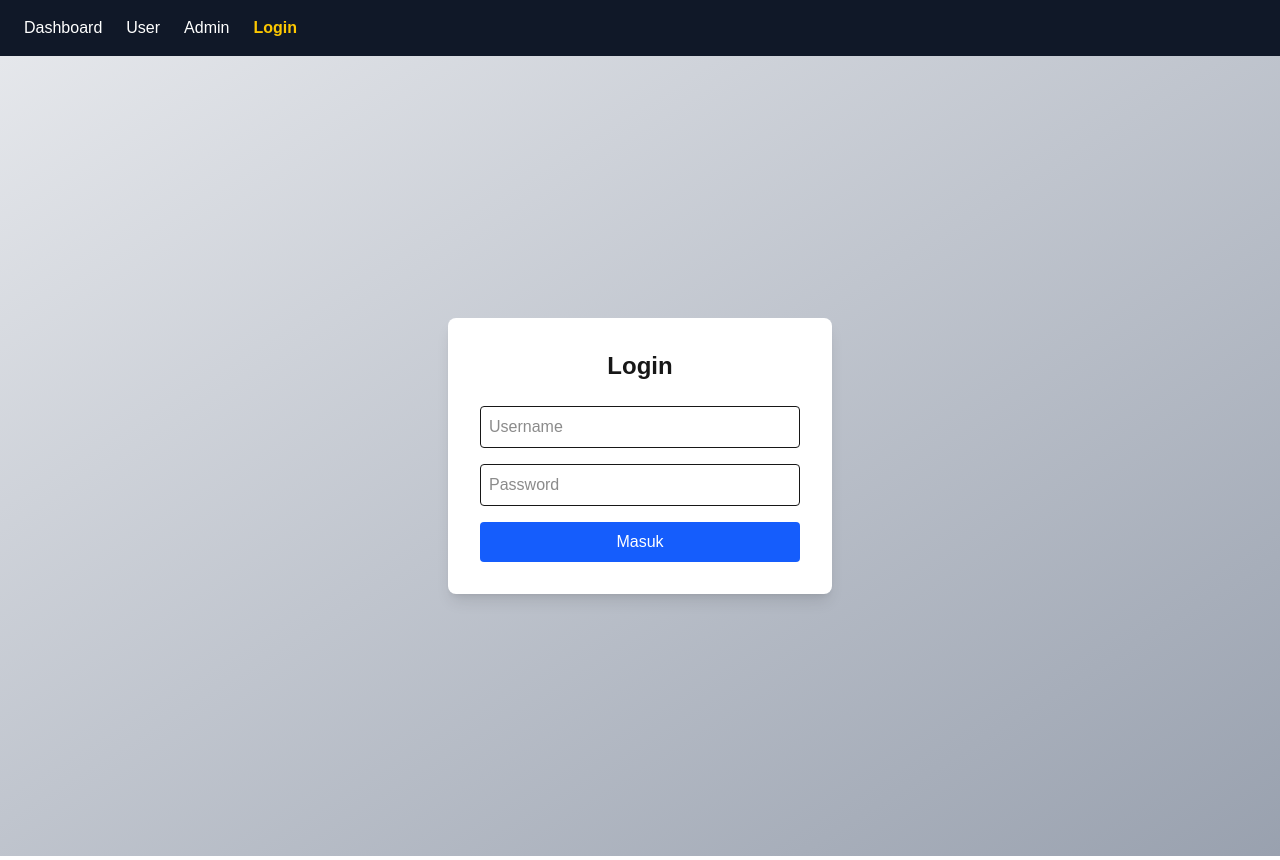
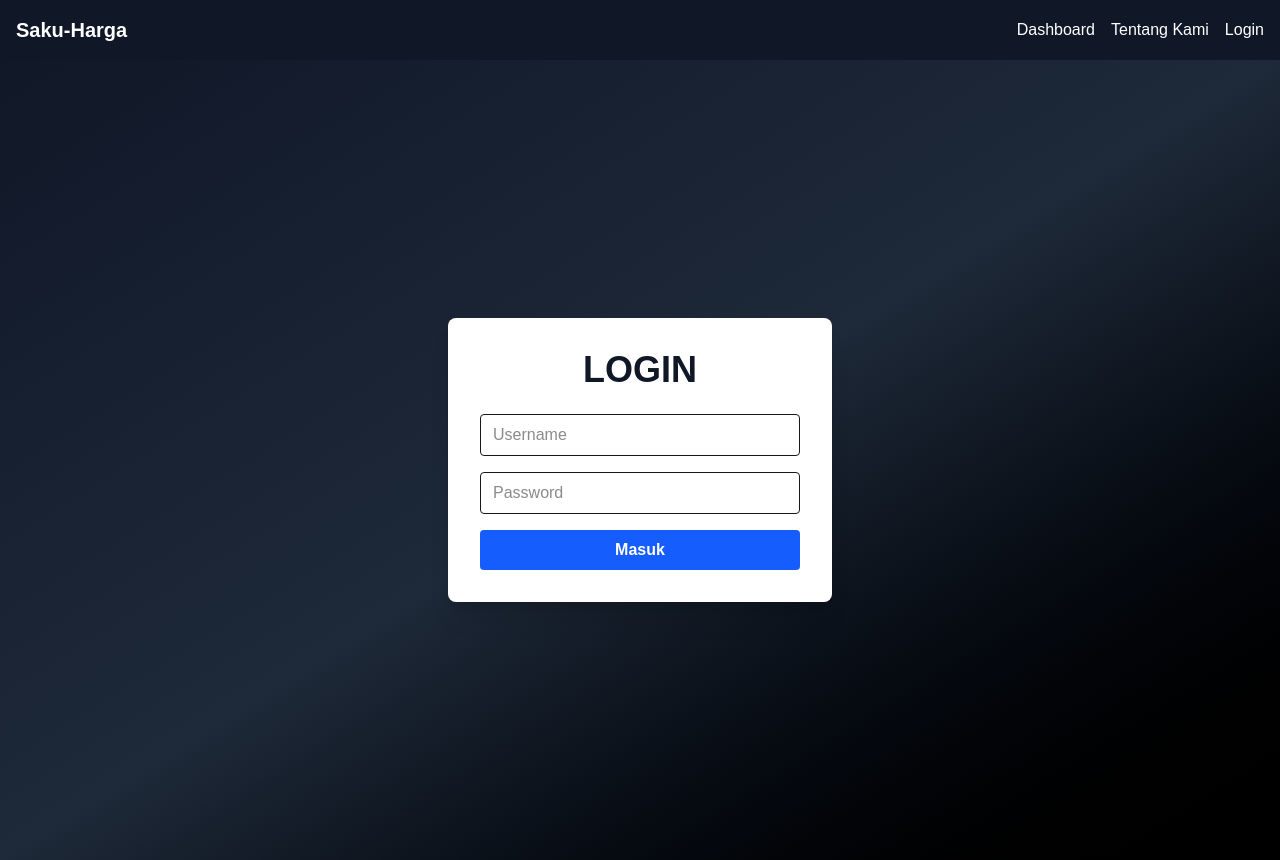
Before and after one commit to ArifaMuthmainnah/saku-harga, a Next.js app: page /login in a window 1280 px wide. Built offline with nearby package versions, Linux system fonts and the light colour scheme.

Commit message:
chore: add README (desc, goals, benefits, target, roadmap)

```diff
--- /dev/null
+++ b/src/app/about/page.tsx
@@ -0,0 +1,26 @@
+"use client";
+
+import { useRouter } from "next/navigation";
+
+export default function AboutPage() {
+  const router = useRouter();
+
+  return (
+    <main className="min-h-screen flex flex-col items-center justify-center bg-gradient-to-br from-gray-900 via-gray-800 to-black text-white p-6">
+      <div className="bg-gray-800/90 text-white p-6 rounded-lg shadow-lg max-w-lg text-center backdrop-blur-sm">
+        <h1 className="text-3xl font-bold mb-4">Tentang Kami</h1>
+        <p className="mb-6">
+          Saku-Harga adalah aplikasi sederhana untuk memantau harga bahan pokok.
+          Admin dapat menambahkan, mengubah, dan menghapus data harga.
+          Pengguna bisa mencari informasi harga dengan mudah.
+        </p>
+        <button
+          onClick={() => router.back()}
+          className="bg-blue-600 hover:bg-blue-700 text-white px-4 py-2 rounded"
+        >
+          Kembali
+        </button>
+      </div>
+    </main>
+  );
+}
--- a/src/app/admin/page.tsx
+++ b/src/app/admin/page.tsx
@@ -1,22 +1,22 @@
 "use client";
-
+import AuthGuard from "@/components/AuthGuard";
 import { useHarga } from "@/lib/useHarga";
 import PriceForm from "@/components/PriceForm";
 import PriceTable from "@/components/PriceTable";
 import { useState } from "react";
 import { ItemHarga } from "@/lib/useHarga";
 
-export default function AdminDashboard() {
+export default function AdminPage() {
   const { hargaList, tambahHarga, updateHarga, hapusHarga } = useHarga();
   const [editing, setEditing] = useState<ItemHarga | null>(null);
 
   return (
-    <main className="p-6 max-w-5xl mx-auto">
-      <h1 className="text-3xl font-bold mb-6 text-center">
-        ⚙️ Dashboard Admin - Kelola Harga
+    <AuthGuard allow={["admin"]}>
+      <main className="min-h-screen p-6 flex flex-col items-center bg-gradient-to-br from-gray-900 via-gray-800 to-black text-white">
+        <h1 className="text-3xl md:text-3xl lg:text-4xl font-bold mb-6 text-center">
+          Kelola Barang
         </h1>
 
-      {/* Card untuk form tambah/edit */}
         <div className="bg-white p-6 rounded-lg shadow-md mb-6">
           <PriceForm
             onSubmit={(data) => {
@@ -31,7 +31,6 @@ export default function AdminDashboard() {
           />
         </div>
 
-      {/* Card untuk tabel harga */}
         <div className="bg-white p-6 rounded-lg shadow-md">
           <PriceTable
             data={hargaList}
@@ -40,5 +39,6 @@ export default function AdminDashboard() {
           />
         </div>
       </main>
+    </AuthGuard>
   );
 }
--- a/src/app/login/page.tsx
+++ b/src/app/login/page.tsx
@@ -4,11 +4,11 @@ import { useState } from "react";
 import { useRouter } from "next/navigation";
 
 export default function LoginPage() {
+  const router = useRouter();
   const [username, setUsername] = useState("");
   const [password, setPassword] = useState("");
-  const router = useRouter();
 
-  const handleLogin = (e: React.FormEvent) => {
+  const handleSubmit = (e: React.FormEvent) => {
     e.preventDefault();
 
     if (username === "admin" && password === "admin123") {
@@ -18,32 +18,37 @@ export default function LoginPage() {
       localStorage.setItem("role", "user");
       router.push("/user");
     } else {
-      alert("Username atau password salah");
+      alert("Username atau Password salah!");
     }
   };
 
   return (
-    <main className="flex items-center justify-center min-h-screen bg-gradient-to-br from-gray-200 to-gray-400">
-      <div className="bg-white shadow-lg rounded-lg p-8 w-96">
-        <h1 className="text-2xl font-bold text-center mb-6">Login</h1>
-        <form onSubmit={handleLogin} className="space-y-4">
+    <main className="flex items-center justify-center min-h-screen bg-gradient-to-br from-gray-900 via-gray-800 to-black">
+      <div className="bg-white rounded-lg shadow-xl p-8 w-96">
+        {/* Judul */}
+        <h1 className="text-3xl md:text-3xl lg:text-4xl font-extrabold text-center mb-6 text-gray-900">
+          LOGIN
+        </h1>
+
+        {/* Form */}
+        <form onSubmit={handleSubmit} className="space-y-4">
           <input
             type="text"
             placeholder="Username"
             value={username}
             onChange={(e) => setUsername(e.target.value)}
-            className="border p-2 rounded w-full"
+            className="w-full border rounded px-3 py-2 focus:ring-2 focus:ring-blue-500"
           />
           <input
             type="password"
             placeholder="Password"
             value={password}
             onChange={(e) => setPassword(e.target.value)}
-            className="border p-2 rounded w-full"
+            className="w-full border rounded px-3 py-2 focus:ring-2 focus:ring-blue-500"
           />
           <button
             type="submit"
-            className="w-full bg-blue-600 hover:bg-blue-700 text-white py-2 rounded"
+            className="w-full bg-blue-600 hover:bg-blue-700 text-white font-bold py-2 rounded transition"
           >
             Masuk
           </button>
--- a/src/app/page.tsx
+++ b/src/app/page.tsx
@@ -27,7 +27,7 @@ export default function LandingPage() {
       </section>
 
       {/* Tentang Kami (optional untuk scroll dari Navbar nanti) */}
-      <section id="about" className="max-w-4xl mx-auto px-6 pb-20">
+      <section id="about" className="max-w-4xl mx-auto px-6 pb-20 text-center">
         <div className="bg-white/5 backdrop-blur rounded-xl p-6 border border-white/10">
           <h2 className="text-xl font-bold mb-2">Tentang Kami</h2>
           <p className="text-gray-200">
--- a/src/app/user/page.tsx
+++ b/src/app/user/page.tsx
@@ -7,28 +7,23 @@ import { useHarga } from "@/lib/useHarga";
 import SearchBar from "@/components/SearchBar";
 import PriceTable from "@/components/PriceTable";
 
-export default function UserDashboard() {
+export default function UserPage() {
   const { hargaList } = useHarga();
   const [query, setQuery] = useState("");
 
-  // Filter barang sesuai pencarian
   const filtered = hargaList.filter((item) =>
     item.nama.toLowerCase().includes(query.toLowerCase())
   );
 
   return (
-    <main className="p-6 max-w-4xl mx-auto">
-      <h1 className="text-3xl font-bold mb-6 text-center">
-        📊 Dashboard User - Daftar Harga
-      </h1>
+    <main className="min-h-screen p-6 bg-gradient-to-br from-gray-00 via-gray-800 to-black text-white">
+      <h1 className="text-3xl md:text-3xl lg:text-4xl font-bold mb-6 text-center">Harga Barang</h1>
 
-      {/* Card Search */}
-      <div className="bg-white p-4 rounded-lg shadow-md mb-6">
+      <div className="bg-white p-6 rounded-lg shadow-md mb-6">
         <SearchBar value={query} onChange={setQuery} />
       </div>
 
-      {/* Card Table */}
-      <div className="bg-white p-4 rounded-lg shadow-md">
+      <div className="bg-white p-6 rounded-lg shadow-md">
         <PriceTable data={filtered} />
       </div>
     </main>
--- /dev/null
+++ b/src/components/AuthGuard.tsx
@@ -0,0 +1,30 @@
+"use client";
+
+import { useEffect } from "react";
+import { useRouter } from "next/navigation";
+
+type Role = "admin" | "user";
+export default function AuthGuard({
+  allow,
+  children,
+}: {
+  allow: Role[];
+  children: React.ReactNode;
+}) {
+  const router = useRouter();
+
+  useEffect(() => {
+    const role = localStorage.getItem("role");
+    // belum login → ke /login
+    if (!role) {
+      router.replace("/login");
+      return;
+    }
+    // login tapi bukan role yang diizinkan → arahkan ke dashboard sesuai role
+    if (!allow.includes(role as Role)) {
+      router.replace(role === "admin" ? "/admin" : "/user");
+    }
+  }, [router, allow]);
+
+  return <>{children}</>;
+}
--- a/src/components/Navbar.tsx
+++ b/src/components/Navbar.tsx
@@ -10,53 +10,70 @@ export default function Navbar() {
   const [role, setRole] = useState<string | null>(null);
 
   useEffect(() => {
-    // Ambil role dari localStorage
     const storedRole = localStorage.getItem("role");
-    if (storedRole) {
     setRole(storedRole);
-    }
   }, []);
 
   const handleLogout = () => {
     localStorage.removeItem("role");
-    setRole(null);
     router.push("/login");
   };
 
-  const navItems = [
-    { href: "/", label: "Dashboard" },
-    { href: "/user", label: "User" },
-    { href: "/admin", label: "Admin" },
-    { href: "/login", label: "Login" },
-  ];
+  return (
+    <nav className="flex justify-between items-center bg-gray-900 text-white p-4 shadow">
+      {/* Judul Kiri */}
+      <div className="font-bold text-xl">
+        {role === "admin"
+          ? "Dashboard Admin"
+          : role === "user"
+          ? "Dashboard User"
+          : "Saku-Harga"}
+      </div>
 
-  return (
-    <nav className="bg-gray-900 text-white px-6 py-4 shadow-md flex justify-between items-center">
-      <ul className="flex space-x-6">
-        {navItems.map((item) => (
-          <li key={item.href}>
-            <Link
-              href={item.href}
-              className={`hover:text-yellow-400 transition ${
-                pathname === item.href ? "text-yellow-400 font-bold" : ""
-              }`}
-            >
-              {item.label}
-            </Link>
-          </li>
-        ))}
-      </ul>
-
-      {/* Jika user login, tampilkan tombol Logout */}
-      {role && (
+      {/* Menu Kanan */}
+      <div className="flex space-x-4">
+        {role === "admin" ? (
+          <>
+            <Link href="/admin">Dashboard Admin</Link>
+            <Link href="/about">Tentang Kami</Link>
+            <div className="relative group">
+              <button className="hover:text-yellow-400">Profil</button>
+              <div className="absolute hidden group-hover:block bg-white text-black p-2 rounded shadow right-0">
+                <p className="text-sm font-semibold">Admin</p>
                 <button
                   onClick={handleLogout}
-          className="bg-red-600 hover:bg-red-700 px-4 py-2 rounded text-white font-semibold"
+                  className="text-red-600 text-sm hover:underline"
                 >
                   Logout
                 </button>
+              </div>
+            </div>
+          </>
+        ) : role === "user" ? (
+          <>
+            <Link href="/user">Dashboard User</Link>
+            <Link href="/about">Tentang Kami</Link>
+            <div className="relative group">
+              <button className="hover:text-yellow-400">Profil</button>
+              <div className="absolute hidden group-hover:block bg-white text-black p-2 rounded shadow right-0">
+                <p className="text-sm font-semibold">User</p>
+                <button
+                  onClick={handleLogout}
+                  className="text-red-600 text-sm hover:underline"
+                >
+                  Logout
+                </button>
+              </div>
+            </div>
+          </>
+        ) : (
+          <>
+            <Link href="/">Dashboard</Link>
+            <Link href="/about">Tentang Kami</Link>
+            <Link href="/login">Login</Link>
+          </>
         )}
-
+      </div>
     </nav>
   );
 }
--- a/src/components/SearchBar.tsx
+++ b/src/components/SearchBar.tsx
@@ -10,7 +10,10 @@ export default function SearchBar({ value, onChange }: Props) {
       placeholder="Cari barang..."
       value={value}
       onChange={(e) => onChange(e.target.value)}
-      className="border rounded p-2 mb-4 w-full"
+      className="w-full p-3 rounded border border-gray-500
+                text-black placeholder-gray-500
+                focus:outline-none focus:ring-2 focus:ring-blue-500 focus:border-blue-500
+                bg-white shadow-sm"
     />
   );
 }
```
Also changed, not shown: src/lib/useHarga.ts (+23 -15 lines), 1 other file (tests, documents, lock files or other folders). Lines whose indentation alone changed are shown as unchanged.
